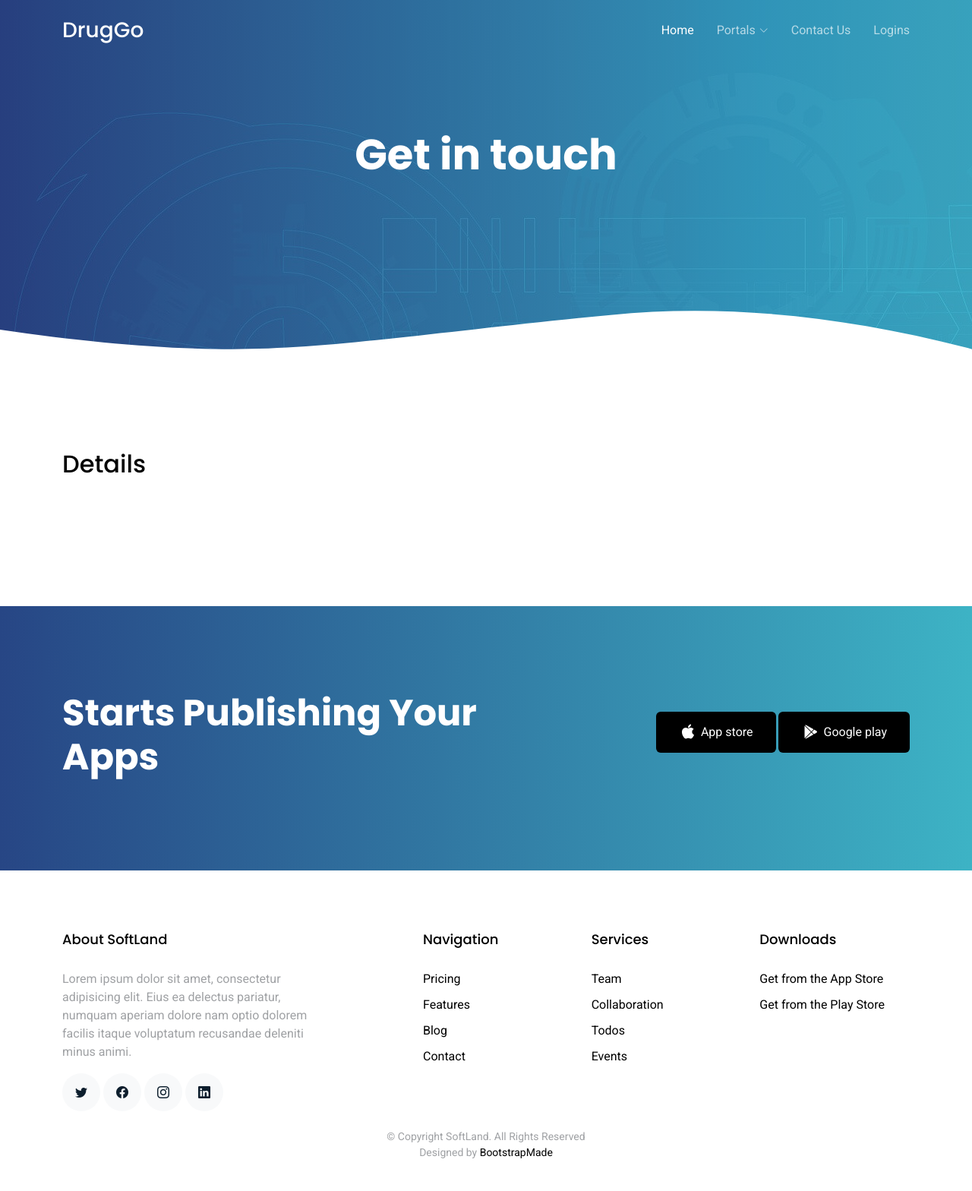
After one commit to MonkNo1/Drug-Mangment-Using-BlockChain, a Django app: template templates/logval.html in a window 1280 px wide. The commit adds this page. Shown: the whole page at 76% size. Run offline with Django 4.2, Linux system fonts and the light colour scheme; the template is opened without the code that fills it, so the values that code supplies are empty; parts of the project's set-up code (start-up, migrations or seed data) failed here and were passed over; some libraries are stand-ins or nearby versions.

Commit message:
retive upadte

```diff
--- /dev/null
+++ b/templates/logval.html
@@ -0,0 +1,229 @@
+{% load static %}
+<!DOCTYPE html>
+<html lang="en">
+
+<head>
+  <meta charset="utf-8">
+  <meta content="width=device-width, initial-scale=1.0" name="viewport">
+
+  <title>SoftLand Bootstrap Template - Contact</title>
+  <meta content="" name="description">
+  <meta content="" name="keywords">
+
+  <!-- Favicons -->
+  <link href=" {% static 'assets/img/favicon.png' %} " rel="icon">
+  <link href=" {% static 'assets/img/apple-touch-icon.png' %} " rel="apple-touch-icon">
+
+  <!-- Google Fonts -->
+  <link href="https://fonts.googleapis.com/css?family=Roboto:300,300i,400,400i,500,500i,600,600i,700,700i|Poppins:300,300i,400,400i,500,500i,600,600i,700,700i" rel="stylesheet">
+
+  <!-- Vendor CSS Files -->
+  <link href=" {% static 'assets/vendor/aos/aos.css' %} " rel="stylesheet">
+  <link href=" {% static 'assets/vendor/bootstrap/css/bootstrap.min.css' %} " rel="stylesheet">
+  <link href=" {% static 'assets/vendor/bootstrap-icons/bootstrap-icons.css' %} " rel="stylesheet">
+  <link href=" {% static 'assets/vendor/boxicons/css/boxicons.min.css' %} " rel="stylesheet">
+  <link href=" {% static 'assets/vendor/swiper/swiper-bundle.min.css' %} " rel="stylesheet">
+
+  <!-- Template Main CSS File -->
+  <link href=" {% static 'assets/css/style.css' %} " rel="stylesheet">
+
+  <!-- =======================================================
+  * Template Name: SoftLand - v4.10.0
+  * Template URL: https://bootstrapmade.com/softland-bootstrap-app-landing-page-template/
+  * Author: BootstrapMade.com
+  * License: https://bootstrapmade.com/license/
+  ======================================================== -->
+</head>
+
+<body>
+
+  <!-- ======= Header ======= -->
+  <header id="header" class="fixed-top d-flex align-items-center">
+    <div class="container d-flex justify-content-between align-items-center">
+
+      <div class="logo">
+        <h1><a href="/">DrugGo</a></h1>
+        <!-- Uncomment below if you prefer to use an image logo -->
+        <!-- <a href=" {% static 'index.html' %} "><img src=" {% static 'assets/img/logo.png' %} " alt="" class="img-fluid"></a>-->
+      </div>
+
+      <nav id="navbar" class="navbar">
+        <ul>
+          <li><a class="active " href="/">Home</a></li>
+          <!-- <li><a href="features">Features</a></li> -->
+          {% comment %} <li><a href="blog">Blog</a></li> {% endcomment %}
+          <li class="dropdown"><a href="#"><span>Portals</span> <i class="bi bi-chevron-down"></i></a>
+            <ul>
+              <li><a href="login">Producer Login</a></li>
+              <li><a href="login">Master Login</a></li>
+              <li><a href="login">Hospital Login</a></li>
+              <li><a href="login">Buy Drugs Login</a></li>
+              <li><a href="login">See Details</a></li>
+            </ul>
+          </li>
+          <li><a href="contact">Contact Us</a></li>
+          <li><a href="pricing">Logins</a></li>
+        </ul>
+        <i class="bi bi-list mobile-nav-toggle"></i>
+      </nav><!-- .navbar -->
+
+    </div>
+  </header><!-- End Header -->
+
+
+  <main id="main">
+
+    <section class="hero-section inner-page">
+      <div class="wave">
+
+        <svg width="1920px" height="265px" viewBox="0 0 1920 265" version="1.1" xmlns="http://www.w3.org/2000/svg" xmlns:xlink="http://www.w3.org/1999/xlink">
+          <g id="Page-1" stroke="none" stroke-width="1" fill="none" fill-rule="evenodd">
+            <g id="Apple-TV" transform="translate(0.000000, -402.000000)" fill="#FFFFFF">
+              <path d="M0,439.134243 C175.04074,464.89273 327.944386,477.771974 458.710937,477.771974 C654.860765,477.771974 870.645295,442.632362 1205.9828,410.192501 C1429.54114,388.565926 1667.54687,411.092417 1920,477.771974 L1920,667 L1017.15166,667 L0,667 L0,439.134243 Z" id="Path"></path>
+            </g>
+          </g>
+        </svg>
+
+      </div>
+
+      <div class="container">
+        <div class="row align-items-center">
+          <div class="col-12">
+            <div class="row justify-content-center">
+              <div class="col-md-7 text-center hero-text">
+                <h1 data-aos="fade-up" data-aos-delay="">Get in touch</h1>
+                <!-- <p class="mb-5" data-aos="fade-up" data-aos-delay="100">Lorem ipsum dolor sit amet, consectetur adipisicing elit.</p> -->
+              </div>
+            </div>
+          </div>
+        </div>
+      </div>
+
+    </section>
+
+    <section class="section">
+      <div class="container">
+        <div class="row mb-5 align-items-end">
+          <div class="col-md-6" data-aos="fade-up">
+
+            <h2>Details</h2>
+            <!-- <p class="mb-0">Lorem ipsum dolor sit amet consectetur adipisicing elit. Quisquam necessitatibus incidunt ut officiis explicabo inventore.</p> -->
+          </div>
+
+        </div>
+        <div class="container text-center">
+            <div class="row">
+              <div class="col-sm-8">
+                {%for x in left%}
+                {{x}} :
+                <br>
+                <br>
+                {%endfor%}
+              </div>
+              <div class="col-sm-4">
+                {%for x in value%}
+                {{x}}
+                <br>
+                <br>
+                {%endfor%}
+              </div>
+            </div>
+          </div>
+        </div>
+      </div>
+    </section>
+
+    <!-- ======= CTA Section ======= -->
+    <section class="section cta-section">
+      <div class="container">
+        <div class="row align-items-center">
+          <div class="col-md-6 me-auto text-center text-md-start mb-5 mb-md-0">
+            <h2>Starts Publishing Your Apps</h2>
+          </div>
+          <div class="col-md-5 text-center text-md-end">
+            <p><a href="#" class="btn d-inline-flex align-items-center"><i class="bx bxl-apple"></i><span>App store</span></a> <a href="#" class="btn d-inline-flex align-items-center"><i class="bx bxl-play-store"></i><span>Google play</span></a></p>
+          </div>
+        </div>
+      </div>
+    </section><!-- End CTA Section -->
+
+  </main><!-- End #main -->
+
+  <!-- ======= Footer ======= -->
+  <footer class="footer" role="contentinfo">
+    <div class="container">
+      <div class="row">
+        <div class="col-md-4 mb-4 mb-md-0">
+          <h3>About SoftLand</h3>
+          <p>Lorem ipsum dolor sit amet, consectetur adipisicing elit. Eius ea delectus pariatur, numquam aperiam
+            dolore nam optio dolorem facilis itaque voluptatum recusandae deleniti minus animi.</p>
+          <p class="social">
+            <a href="#"><span class="bi bi-twitter"></span></a>
+            <a href="#"><span class="bi bi-facebook"></span></a>
+            <a href="#"><span class="bi bi-instagram"></span></a>
+            <a href="#"><span class="bi bi-linkedin"></span></a>
+          </p>
+        </div>
+        <div class="col-md-7 ms-auto">
+          <div class="row site-section pt-0">
+            <div class="col-md-4 mb-4 mb-md-0">
+              <h3>Navigation</h3>
+              <ul class="list-unstyled">
+                <li><a href="#">Pricing</a></li>
+                <li><a href="#">Features</a></li>
+                <li><a href="#">Blog</a></li>
+                <li><a href="#">Contact</a></li>
+              </ul>
+            </div>
+            <div class="col-md-4 mb-4 mb-md-0">
+              <h3>Services</h3>
+              <ul class="list-unstyled">
+                <li><a href="#">Team</a></li>
+                <li><a href="#">Collaboration</a></li>
+                <li><a href="#">Todos</a></li>
+                <li><a href="#">Events</a></li>
+              </ul>
+            </div>
+            <div class="col-md-4 mb-4 mb-md-0">
+              <h3>Downloads</h3>
+              <ul class="list-unstyled">
+                <li><a href="#">Get from the App Store</a></li>
+                <li><a href="#">Get from the Play Store</a></li>
+              </ul>
+            </div>
+          </div>
+        </div>
+      </div>
+
+      <div class="row justify-content-center text-center">
+        <div class="col-md-7">
+          <p class="copyright">&copy; Copyright SoftLand. All Rights Reserved</p>
+          <div class="credits">
+            <!--
+            All the links in the footer should remain intact.
+            You can delete the links only if you purchased the pro version.
+            Licensing information: https://bootstrapmade.com/license/
+            Purchase the pro version with working PHP/AJAX contact form: https://bootstrapmade.com/buy/?theme=SoftLand
+          -->
+            Designed by <a href="https://bootstrapmade.com/">BootstrapMade</a>
+          </div>
+        </div>
+      </div>
+
+    </div>
+  </footer>
+
+  <a href="#" class="back-to-top d-flex align-items-center justify-content-center"><i class="bi bi-arrow-up-short"></i></a>
+
+  <!-- Vendor JS Files -->
+  <script src=" {% static 'assets/vendor/aos/aos.js' %} "></script>
+  <script src=" {% static 'assets/vendor/bootstrap/js/bootstrap.bundle.min.js' %} "></script>
+  <script src=" {% static 'assets/vendor/swiper/swiper-bundle.min.js' %} "></script>
+  <script src=" {% static 'assets/vendor/php-email-form/validate.js' %} "></script>
+
+  <!-- Template Main JS File -->
+  <script src=" {% static 'assets/js/main.js' %} "></script>
+
+</body>
+
+</html>
```
Also changed, not shown: drugs/views.py (+10 -4 lines), templates/seedetails.html (+73 -141 lines).
